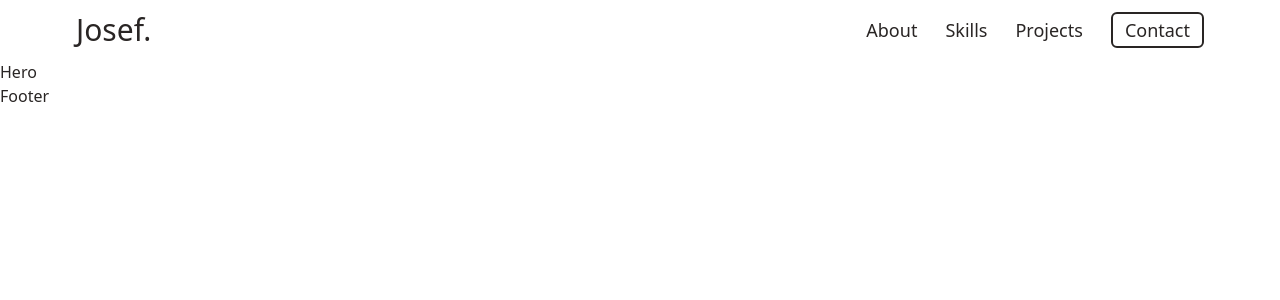
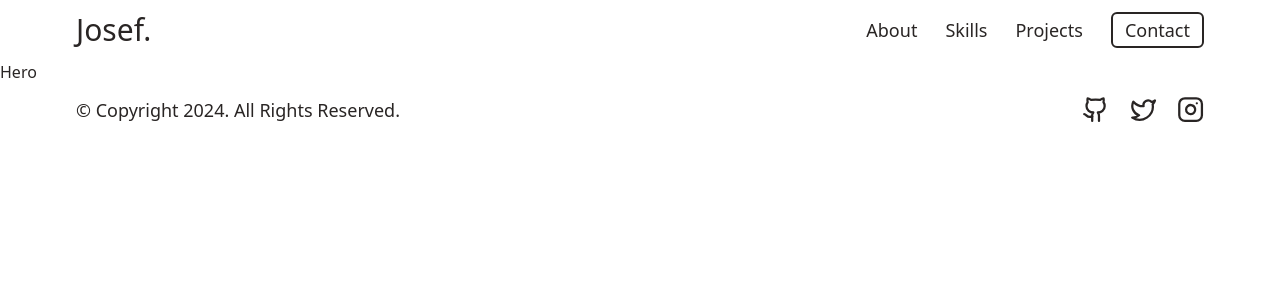
Before and after one commit to aay7ush/cdm-portfolio-website, a React (Vite) app: page / in a window 1280 px wide. Shown: the top 300 px of the page. Built offline with nearby package versions, Linux system fonts and the light colour scheme.

Commit message:
feat: add footer

```diff
--- a/src/components/Footer.jsx
+++ b/src/components/Footer.jsx
@@ -1,4 +1,22 @@
+import { Github, Instagram, Twitter } from 'lucide-react'
+
 const Footer = () => {
-  return <div>Footer</div>
+  return (
+    <footer className="container flex justify-between">
+      <p>&copy; Copyright {new Date().getFullYear()}. All Rights Reserved.</p>
+
+      <div className="flex gap-5">
+        <a href="/">
+          <Github size={'1.7rem'} />
+        </a>
+        <a href="/">
+          <Twitter size={'1.7rem'} />
+        </a>
+        <a href="/">
+          <Instagram size={'1.7rem'} />
+        </a>
+      </div>
+    </footer>
+  )
 }
 export default Footer
```
